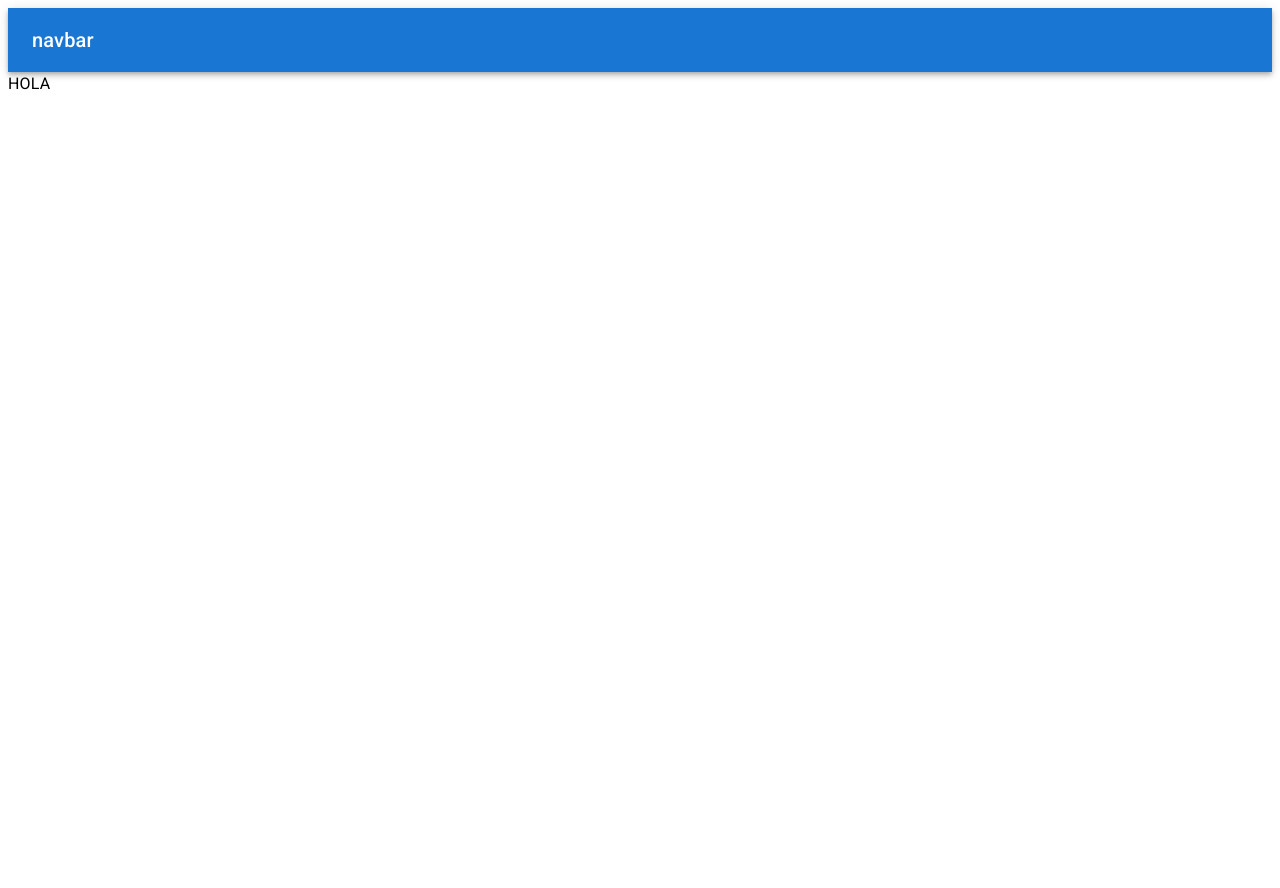
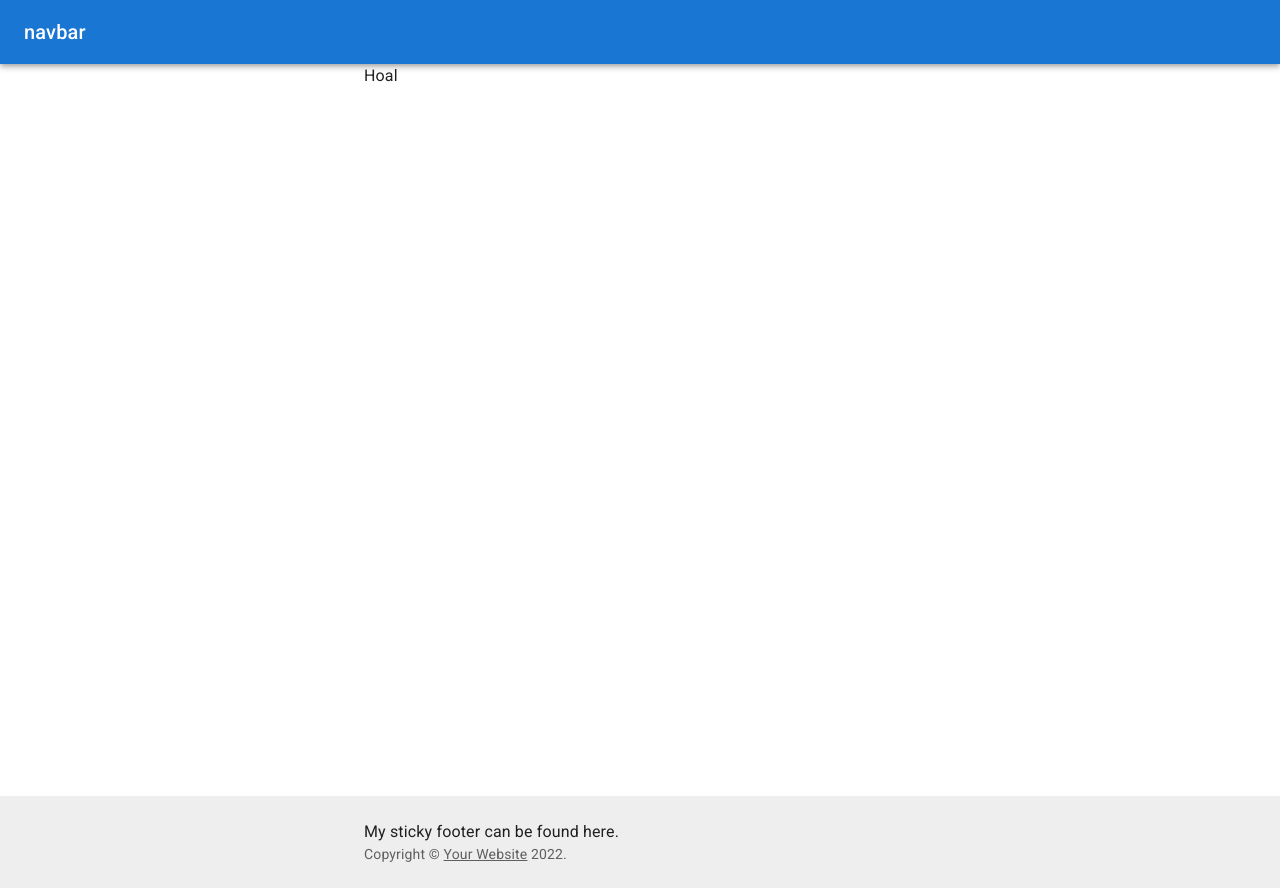
Before and after one commit to nicolas-lavin/FullStackPracticeFrontEnd, a React (Create React App) app: page / in a window 1280 px wide. Before the commit the page ends 800 px from the top, so only its background shows below. Built offline with nearby package versions, Linux system fonts and the light colour scheme.

Commit message:
Se añade footer estatico

```diff
--- a/src/App.jsx
+++ b/src/App.jsx
@@ -1,5 +1,6 @@
-import { ThemeProvider, Typography } from '@mui/material';
+import { Container, ThemeProvider } from '@mui/material';
 import Navbar from './components/Navbar.jsx';
+import StickyFooter from './components/StickyFooter.jsx';
 import themeMain from './config/themeMain';
 
 function App() {
@@ -7,7 +8,8 @@ function App() {
     <div>
       <ThemeProvider theme={themeMain}>
         <Navbar></Navbar>
-        <Typography>HOLA</Typography>
+        <Container maxWidth="sm">Hoal</Container>
+        <StickyFooter></StickyFooter>
       </ThemeProvider>
     </div>
 
--- /dev/null
+++ b/src/components/StickyFooter.jsx
@@ -0,0 +1,46 @@
+import * as React from 'react';
+import CssBaseline from '@mui/material/CssBaseline';
+import Box from '@mui/material/Box';
+import Typography from '@mui/material/Typography';
+import Container from '@mui/material/Container';
+import Link from '@mui/material/Link';
+
+function Copyright() {
+  return (
+    <Typography variant="body2" color="text.secondary">
+      {'Copyright © '}
+      <Link color="inherit" href="https://mui.com/">
+        Your Website
+      </Link>{' '}
+      {new Date().getFullYear()}
+      {'.'}
+    </Typography>
+  );
+}
+
+export default function StickyFooter() {
+  return (
+    <Box sx={{ display: 'flex', flexDirection: 'column', minHeight: '100vh',}}>
+      <CssBaseline />
+      <Box
+        component="footer"
+        sx={{
+          py: 3,
+          px: 2,
+          mt: 'auto',
+          backgroundColor: (theme) =>
+            theme.palette.mode === 'light'
+              ? theme.palette.grey[200]
+              : theme.palette.grey[800],
+        }}
+      >
+        <Container maxWidth="sm">
+          <Typography variant="body1">
+            My sticky footer can be found here.
+          </Typography>
+          <Copyright />
+        </Container>
+      </Box>
+    </Box>
+  );
+}
```
